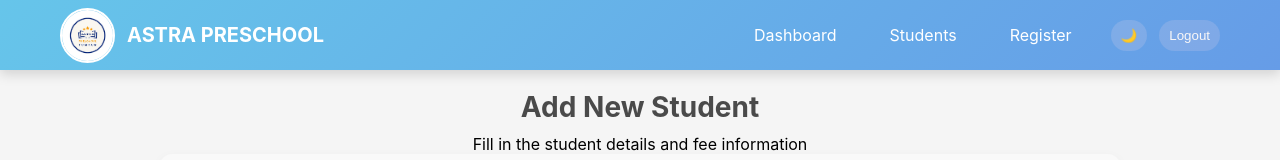
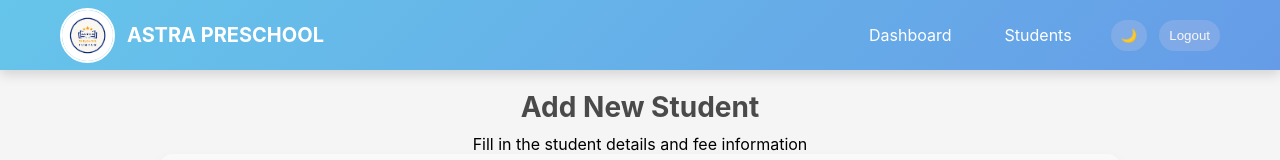
Before and after one commit to HunasimaradAbdulBari/schoolfront, a React (Create React App) app: page /dashboard in a window 1280 px wide. Shown: the top 160 px of the page. Built offline with nearby package versions, Linux system fonts and the light colour scheme; sample sign-in values are in the browser's storage.

Commit message:
addednow updatenew again upadte 9

```diff
--- a/src/components/Layout.js
+++ b/src/components/Layout.js
@@ -40,9 +40,9 @@ const Layout = () => {
             <Link to="/students" className="nav-link" onClick={() => setIsMenuOpen(false)}>
               Students
             </Link>
-            <Link to="/register" className="nav-link" onClick={() => setIsMenuOpen(false)}>
+            {/* <Link to="/register" className="nav-link" onClick={() => setIsMenuOpen(false)}>
               Register
-            </Link>
+            </Link> */}
             <div className="nav-controls">
               <button onClick={toggleDarkMode} className="theme-btn">
                 {darkMode ? '☀️' : '🌙'}
```
